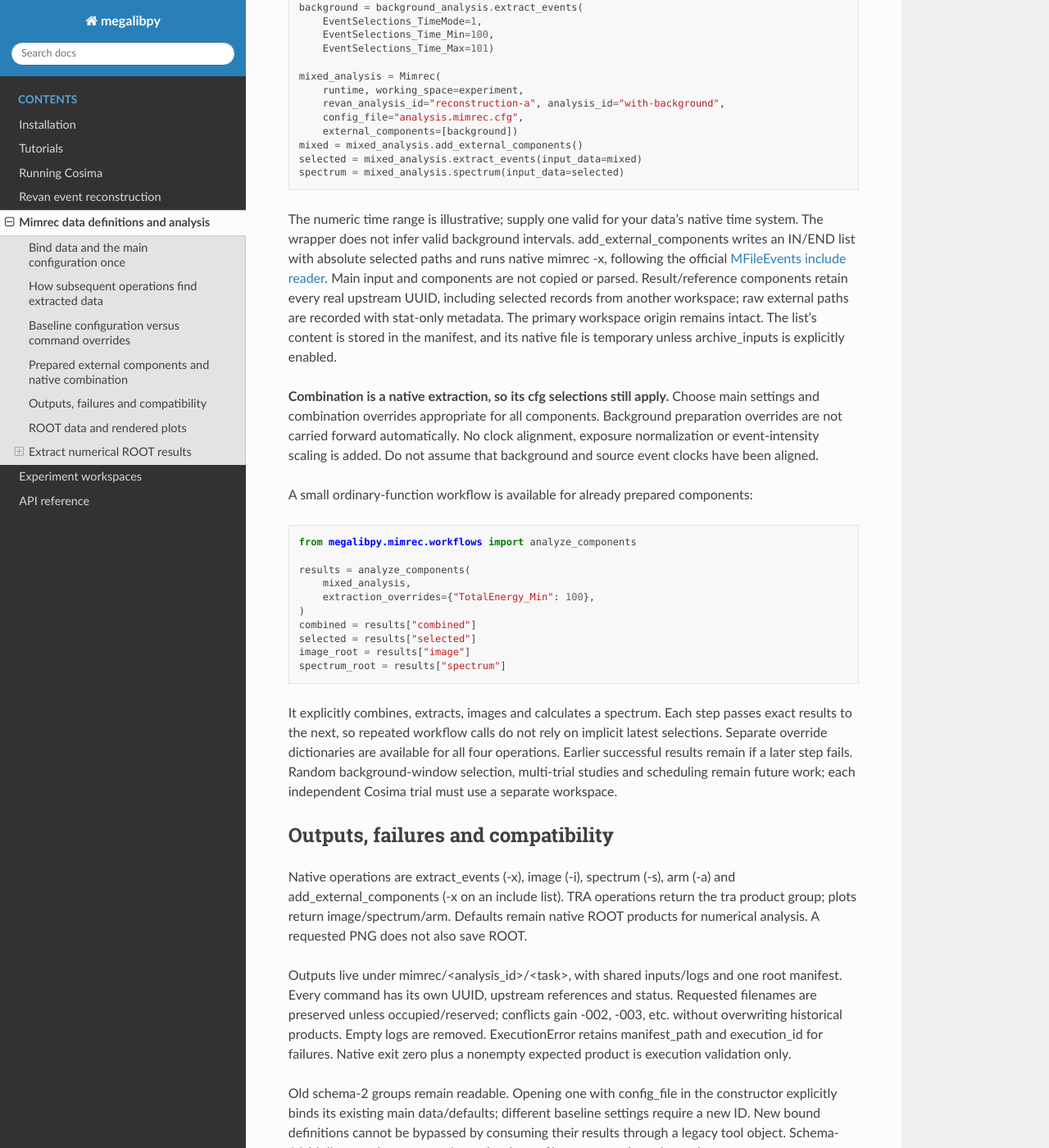
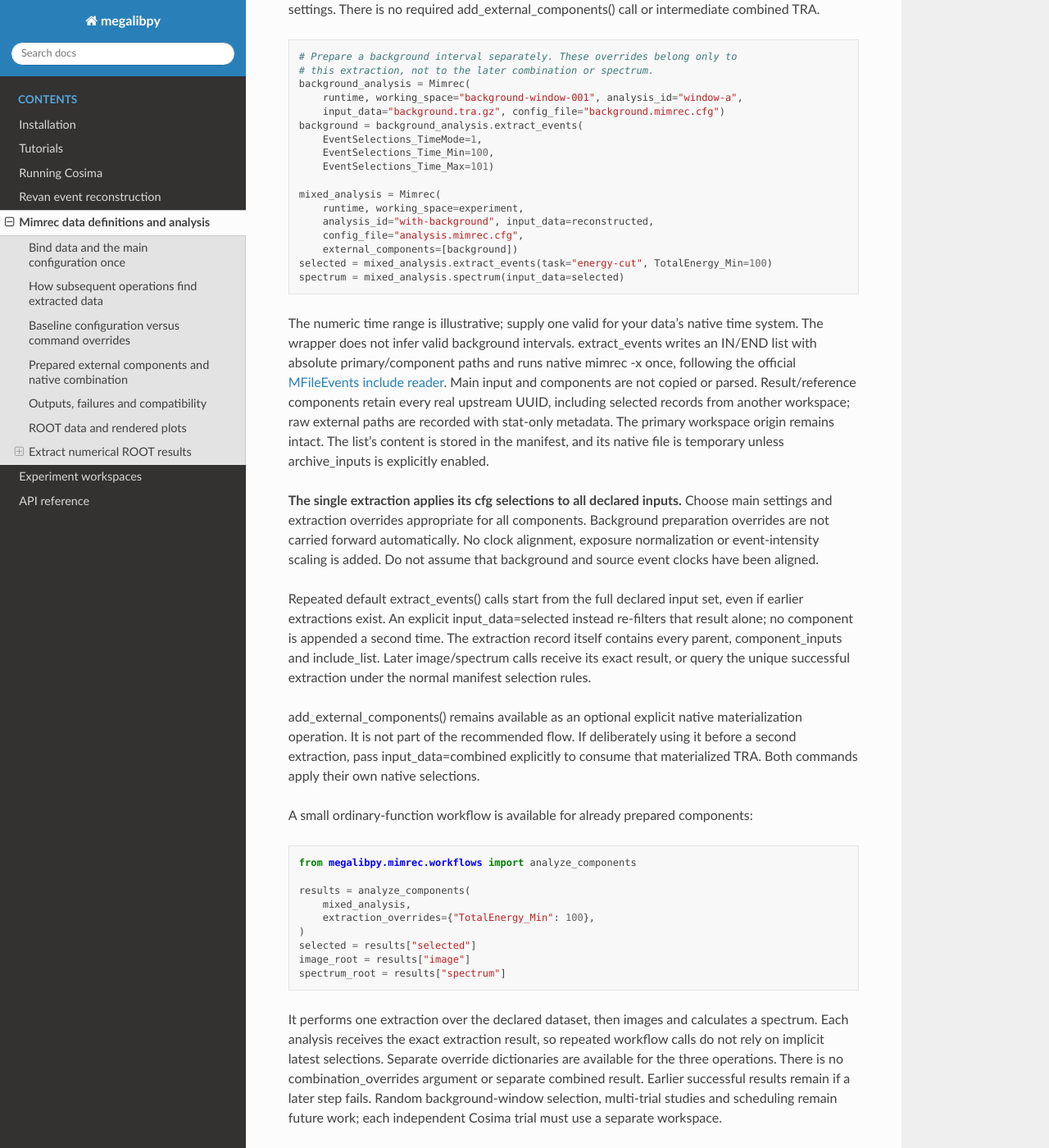
Before and after one commit to Yong2Sheng/megalibpy, a Sphinx documentation site: the page built from docs/mimrec.rst, in a window 1280 px wide and 1400 px high, scrolled down 3547 px. Shown: the whole window at 82% size. Built offline with Sphinx 7.4.7 and the Read the Docs theme 3.1.0, drawn with Linux system fonts in a browser that asks for light colours; some of the changed text lies outside the part shown.

Commit message:
Extract constructor-declared components in a single Mimrec operation

```diff
--- a/docs/mimrec.rst
+++ b/docs/mimrec.rst
@@ -61,7 +61,8 @@ How subsequent operations find extracted data
 only an output directory label. The preceding example deliberately uses
 ``task="energy-cut"``; spectrum() still finds the extracted data correctly.
 
-When input_data is omitted, the bound analysis queries the root manifest:
+For image/spectrum/arm, when input_data is omitted the bound analysis queries
+the root manifest:
 
 #. Restrict records to this Mimrec analysis group.
 #. Find successful records with ``operation="extract_events"``. Use the result
@@ -69,8 +70,8 @@ When input_data is omitted, the bound analysis queries the root manifest:
 #. If no successful extraction exists, use the group's unique successful
    ``operation="add_external_components"`` result, if present.
 #. Otherwise use the registered primary input. If external components were
-   declared but have not been combined, stop and ask for
-   ``add_external_components()`` rather than silently ignoring them.
+   declared but no successful extraction/materialization exists, call
+   ``extract_events()`` first; components are never silently ignored.
 
 The selected execution UUID and its recorded TRA path become the next command's
 upstream. The reader does not search for an event-selected folder, inspect
@@ -95,11 +96,15 @@ unique extraction. Select an exact result/reference:
        operation="extract_events", task="cut-a")
    spectrum_a = mimrec.spectrum(input_data=selected_a)
 
-Repeated extract_events() without input_data follows this same selection order
-and can further filter a prior extraction. For independent cuts, pass the same
-primary result (or the same mixed TRA result when components are present) to
-each call explicitly, as above. A later looser cut cannot recover events already
-removed from its selected input.
+With declared external_components, extract_events() without input_data always
+starts from the primary plus all declared components, using one IN/END list and
+one native -x. Repeated calls make independent selections of this same dataset;
+they do not re-add components to an earlier extraction. To further filter an
+existing result, pass input_data=selected explicitly; only that TRA is read.
+Without external components, repeated implicit extraction retains the existing
+manifest selection order and can further filter a prior extraction. For
+independent cuts in that case, explicitly pass the same primary to each call.
+A later looser cut cannot recover events already removed from its selected input.
 
 If cut-a itself was executed several times, select/save the exact execution
 reference rather than guessing. task and operation are distinct manifest fields:
@@ -160,9 +165,11 @@ are rejected. No semantic configuration-equivalence parser is introduced.
 Prepared external components and native combination
 ----------------------------------------------------
 
-Declare external_components when defining the analysis, then explicitly execute
-its combination. Components can be background, another GRB or any prepared TRA;
-no physical classification is inferred.
+Declare external_components when defining the analysis, then call
+extract_events() directly. Components can be background, another GRB or any
+prepared TRA; no physical classification is inferred. One native command reads
+the complete declared dataset and applies the extraction settings. There is no
+required add_external_components() call or intermediate combined TRA.
 
 .. code-block:: python
 
@@ -178,17 +185,16 @@ no physical classification is inferred.
 
    mixed_analysis = Mimrec(
        runtime, working_space=experiment,
-       revan_analysis_id="reconstruction-a", analysis_id="with-background",
+       analysis_id="with-background", input_data=reconstructed,
        config_file="analysis.mimrec.cfg",
        external_components=[background])
-   mixed = mixed_analysis.add_external_components()
-   selected = mixed_analysis.extract_events(input_data=mixed)
+   selected = mixed_analysis.extract_events(task="energy-cut", TotalEnergy_Min=100)
    spectrum = mixed_analysis.spectrum(input_data=selected)
 
 The numeric time range is illustrative; supply one valid for your data's native
 time system. The wrapper does not infer valid background intervals.
-add_external_components writes an IN/END list with absolute selected paths and
-runs native mimrec -x, following the official
+extract_events writes an IN/END list with absolute primary/component paths and
+runs native mimrec -x once, following the official
 `MFileEvents include reader <https://github.com/zoglauer/megalib/blob/11b797167eecb88ae84b63a852edf5a466d964ae/src/global/misc/src/MFileEvents.cxx#L676>`_.
 Main input and components are not copied or parsed.
 Result/reference components retain every real upstream UUID, including selected
@@ -197,11 +203,23 @@ metadata. The primary workspace origin remains intact. The list's content is
 stored in the manifest, and its native file is temporary unless archive_inputs
 is explicitly enabled.
 
-**Combination is a native extraction, so its cfg selections still apply.**
-Choose main settings and combination overrides appropriate for all components.
+**The single extraction applies its cfg selections to all declared inputs.**
+Choose main settings and extraction overrides appropriate for all components.
 Background preparation overrides are not carried forward automatically. No
 clock alignment, exposure normalization or event-intensity scaling is added.
 Do not assume that background and source event clocks have been aligned.
+
+Repeated default extract_events() calls start from the full declared input set,
+even if earlier extractions exist. An explicit input_data=selected instead
+re-filters that result alone; no component is appended a second time. The
+extraction record itself contains every parent, component_inputs and include_list.
+Later image/spectrum calls receive its exact result, or query the unique
+successful extraction under the normal manifest selection rules.
+
+add_external_components() remains available as an optional explicit native
+materialization operation. It is not part of the recommended flow. If deliberately
+using it before a second extraction, pass input_data=combined explicitly to
+consume that materialized TRA. Both commands apply their own native selections.
 
 A small ordinary-function workflow is available for already prepared components:
 
@@ -213,15 +231,15 @@ A small ordinary-function workflow is available for already prepared components:
        mixed_analysis,
        extraction_overrides={"TotalEnergy_Min": 100},
    )
-   combined = results["combined"]
    selected = results["selected"]
    image_root = results["image"]
    spectrum_root = results["spectrum"]
 
-It explicitly combines, extracts, images and calculates a spectrum. Each step
-passes exact results to the next, so repeated workflow calls do not rely on
-implicit latest selections. Separate override dictionaries are available for
-all four operations. Earlier successful results remain if a later step fails.
+It performs one extraction over the declared dataset, then images and calculates
+a spectrum. Each analysis receives the exact extraction result, so repeated
+workflow calls do not rely on implicit latest selections. Separate override
+dictionaries are available for the three operations. There is no
+combination_overrides argument or separate combined result. Earlier successful results remain if a later step fails.
 Random background-window selection, multi-trial studies and scheduling remain
 future work; each independent Cosima trial must use a separate workspace.
 
--- a/docs/workspaces.rst
+++ b/docs/workspaces.rst
@@ -121,8 +121,10 @@ Reopen a named analysis without repeating identifiers:
 
 Input selection first uses the own Mimrec group's unique successful extraction.
 If none exists, it uses the group's unique successful component combination,
-otherwise its exact registered primary input. Declared components must first be
-prepared by add_external_components. For a new group, the constructor resolves
+otherwise its exact registered primary input. With declared components, call
+extract_events() directly to select the complete dataset in one native -x.
+Repeated default component extractions start from the declaration; an explicit
+previous result re-filters only that TRA and does not add components again. For a new group, the constructor resolves
 the explicit upstream revan_analysis_id to an exact execution. Multiple candidates raise
 ambiguity errors; directory contents and mtimes never choose an upstream.
 
```
Also changed, not shown: README.md (+5 -4 lines), 4 other files.
